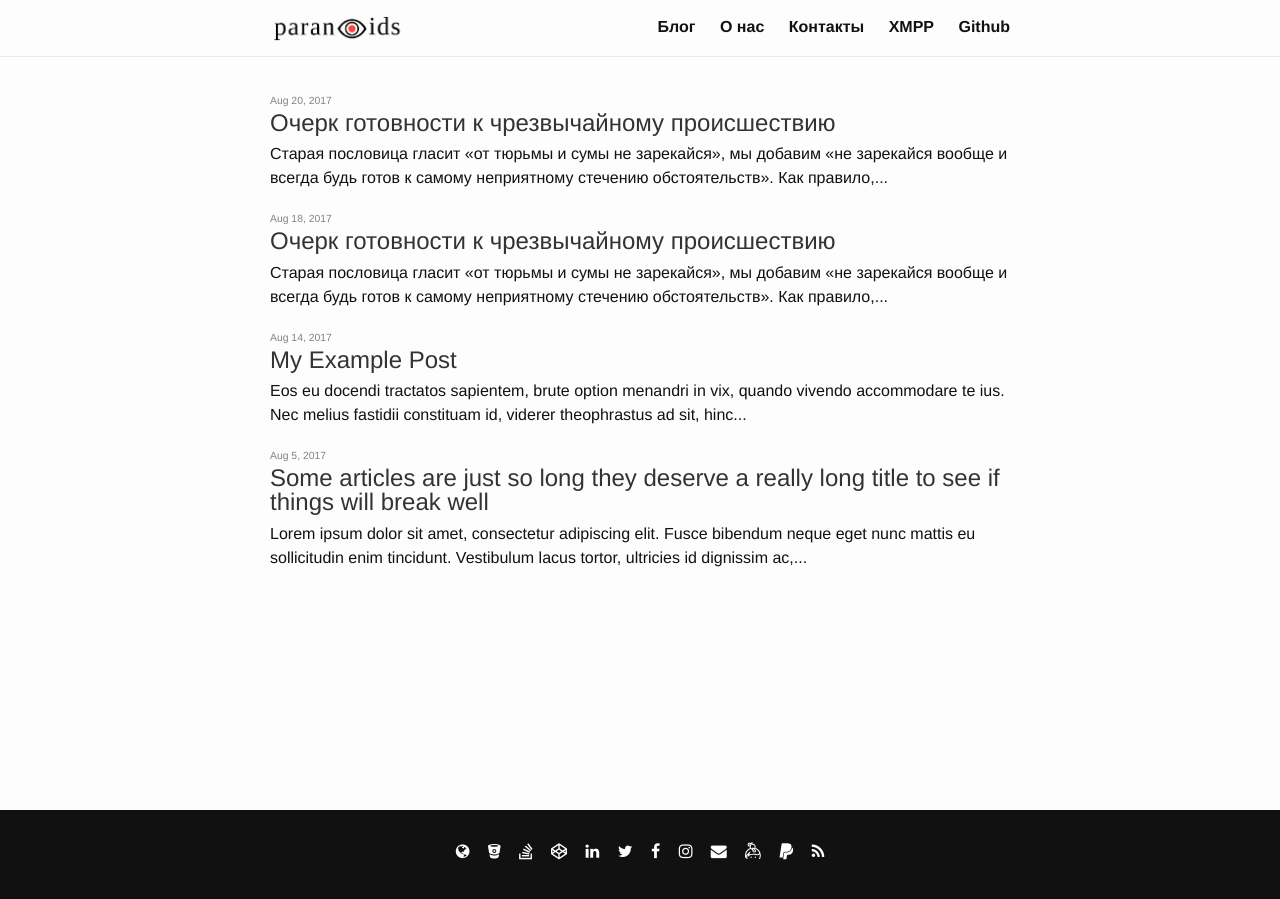
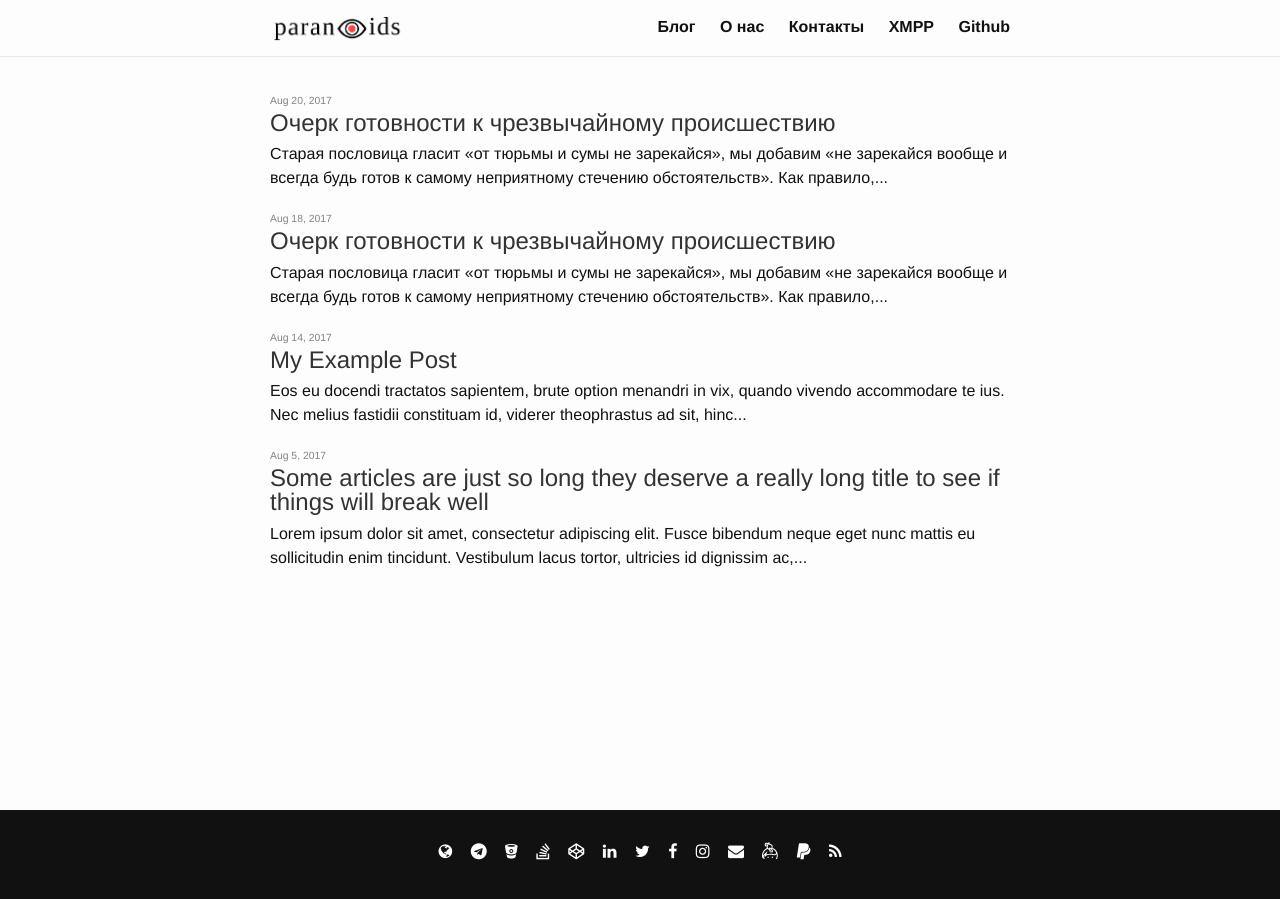
Before and after one commit to 2b7E1n6D0e5R7/2b7E1n6D0e5R7.github.io, a Jekyll site: the page built from index.html, in a window 1280 px wide. Built offline with Jekyll 4.4.1, drawn with Linux system fonts in a browser that asks for light colours; the list of posts is cut into pages by our own code.

Commit message:
Update contact-icons.html

```diff
--- a/_includes/contact-icons.html
+++ b/_includes/contact-icons.html
@@ -9,6 +9,12 @@
   {% if site.github_username %}
   <li>
     <a href="https://github.com/{{ site.github_username }}" target="_blank"><i class="icon fa fa-github"></i></a>
+  </li>
+  {% endif %}
+
+  {% if site.telegram_username %}
+  <li>
+    <a href="https://tg.me/{{ site.telegram_username }}" target="_blank"><i class="icon fa fa-telegram"></i></a>
   </li>
   {% endif %}
 
```
